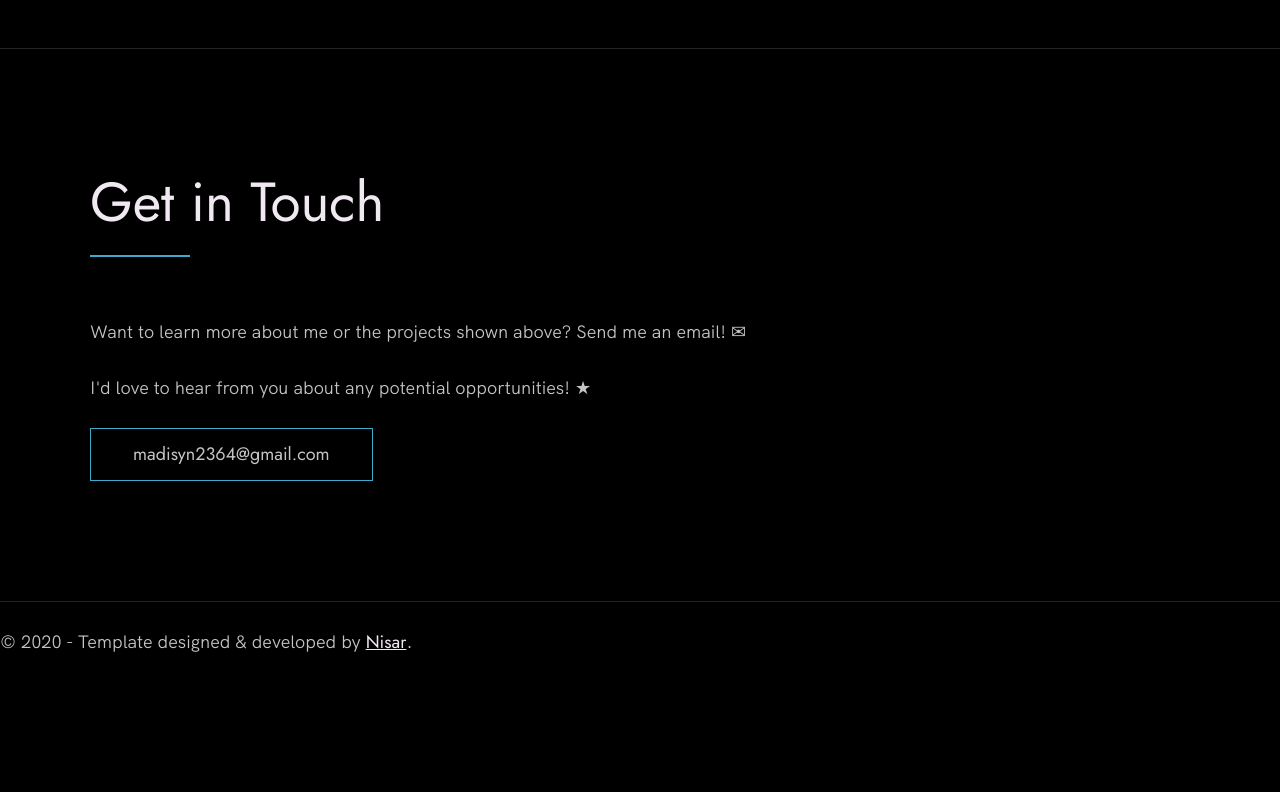
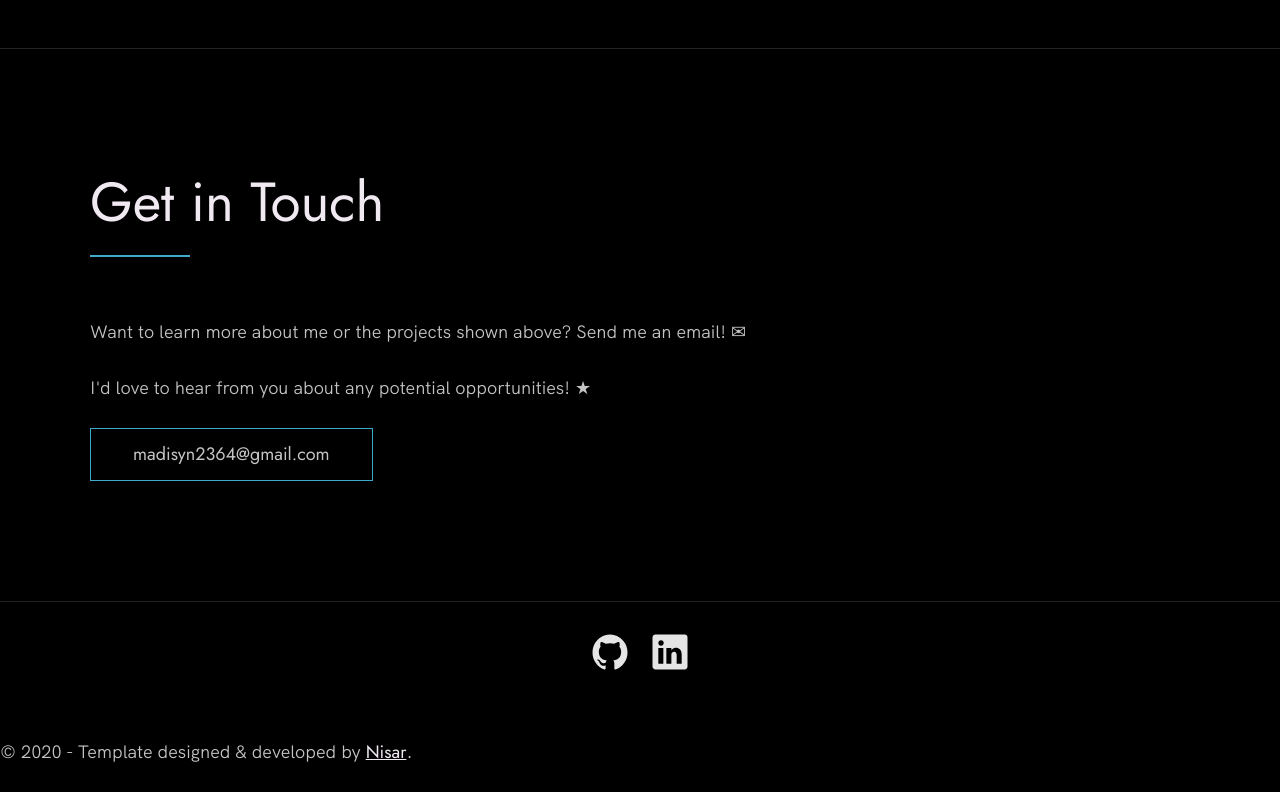
Before and after one commit to MyNameIsMadness/Portfolio-Site, a website: page index.html in a window 1280 px wide. Shown: the part 5454-6246 px from the top of the page. Before the commit the page ends 6165 px from the top, so only its background shows below. Drawn offline with Linux system fonts and the light colour scheme; grey boxes are pictures that could not be loaded.

Commit message:
Update Website

```diff
--- a/index.html
+++ b/index.html
@@ -280,31 +280,31 @@
 
   <!-- ***** Footer ***** -->
 
-  <!-- <footer role="contentinfo" class="footer">
-    <div class="row">
+  <!-- <!-- <footer role="contentinfo" class="footer">
+    <div class="row"> -->
       <!-- Update the links to point to your accounts -->
-      <!-- <ul class="footer__social-links">
-        <li class="footer__social-link-item">
+      <ul class="footer__social-links">
+        <!-- <li class="footer__social-link-item">
           <a href="https://twitter.com/nisarhassan12/" title="Link to Twitter Profile">
             <img src="./images/twitter.svg" class="footer__social-image" alt="Twitter">
           </a>
-        </li>
+        </li> -->
         <li class="footer__social-link-item">
-          <a href="https://github.com/nisarhassan12/" title="Link to Github Profile">
+          <a href="https://github.com/MyNameIsMadness/Portfolio" title="Link to Github Profile">
             <img src="./images/github.svg" class="footer__social-image" alt="Github">
           </a>
         </li>
-        <li class="footer__social-link-item">
+        <!-- <li class="footer__social-link-item">
           <a href="https://codepen.io/nisar_hassan" title="Link to Codepen Profile">
             <img src="./images/codepen.svg" class="footer__social-image" alt="Codepen">
           </a>
-        </li>
+        </li> -->
         <li class="footer__social-link-item">
-          <a href=https://www.linkedin.com/in/nisar-hassan-naqvi-413466199/">
+          <a href="https://www.linkedin.com/in/madisyn-vanasse-51bb20196/">
             <img src="./images/linkedin.svg" title="Link to Linkedin Profile" class="footer__social-image" alt="Linkedin">
           </a>
         </li>
-      </ul> -->
+      </ul>
 
       <!-- If you give me some credit by keeping the below paragraph, will be huge for me 😊 Thanks. -->
       <p>
```
